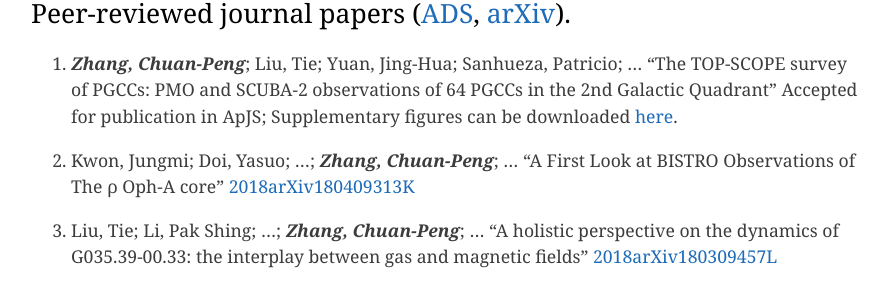
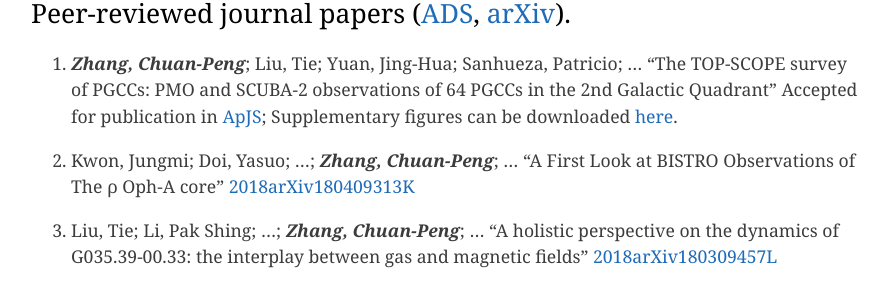
Before and after one commit to zcp521/zcp521.github.io, a Jekyll site: the page built from pub.md, in a window 1280 px wide and 900 px high, scrolled down 476 px. Shown: the part 209-500 px from the top of the window, without its empty margins (193-1087 px from the left). Built offline with Jekyll 4.4.1, drawn with Linux system fonts in a browser that asks for light colours; some of the changed lines change nothing that is shown.

Commit message:
Update pub.md

```diff
--- a/pub.md
+++ b/pub.md
@@ -17,7 +17,7 @@
 
 26. ***Zhang, Chuan-Peng***; Liu, Tie;  Yuan, Jing-Hua; Sanhueza, Patricio; ...
 	"The TOP-SCOPE survey of PGCCs: PMO and SCUBA-2 observations of 64 PGCCs in the 2nd Galactic Quadrant"
-	Accepted for publication in ApJS; Supplementary figures can be downloaded [here]({{ site.baseurl }}/pub/Figs.zip).
+	Accepted for publication in [ApJS]({{ site.baseurl }}/pub/apjs.pdf); Supplementary figures can be downloaded [here]({{ site.baseurl }}/pub/Figs.zip).
 
 25. Kwon, Jungmi; Doi, Yasuo; ...; ***Zhang, Chuan-Peng***; ...
 	"A First Look at BISTRO Observations of The ρ Oph-A core"
```
